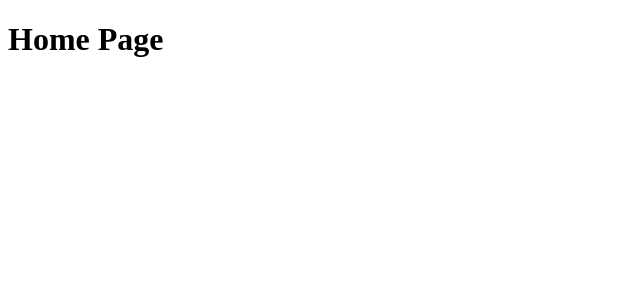
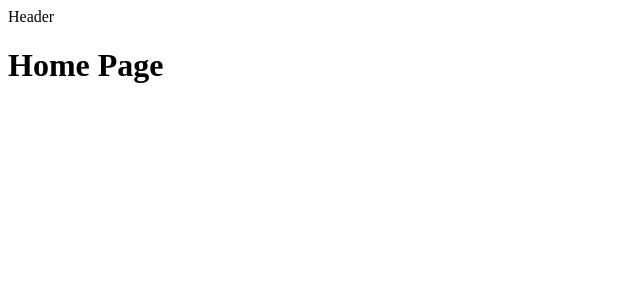
Before and after one commit to HaticevanD/learn-lingo-app, a React (Vite) app: page / in a window 1280 px wide. Shown: the top 300 px of the page, without its empty margins (0-640 px from the left). Built offline with nearby package versions, Linux system fonts and the light colour scheme.

Commit message:
feat: create shared layout with outlet

```diff
--- a/src/components/Layout/Layout.jsx
+++ b/src/components/Layout/Layout.jsx
@@ -1,11 +1,15 @@
 import { Outlet } from "react-router-dom";
 
-function Layout() {
+const Layout = () => {
   return (
-    <div>
-      <Outlet />
-    </div>
+    <>
+      <header>Header</header>
+
+      <main>
+        <Outlet />
+      </main>
+    </>
   );
-}
+};
 
 export default Layout;
```
